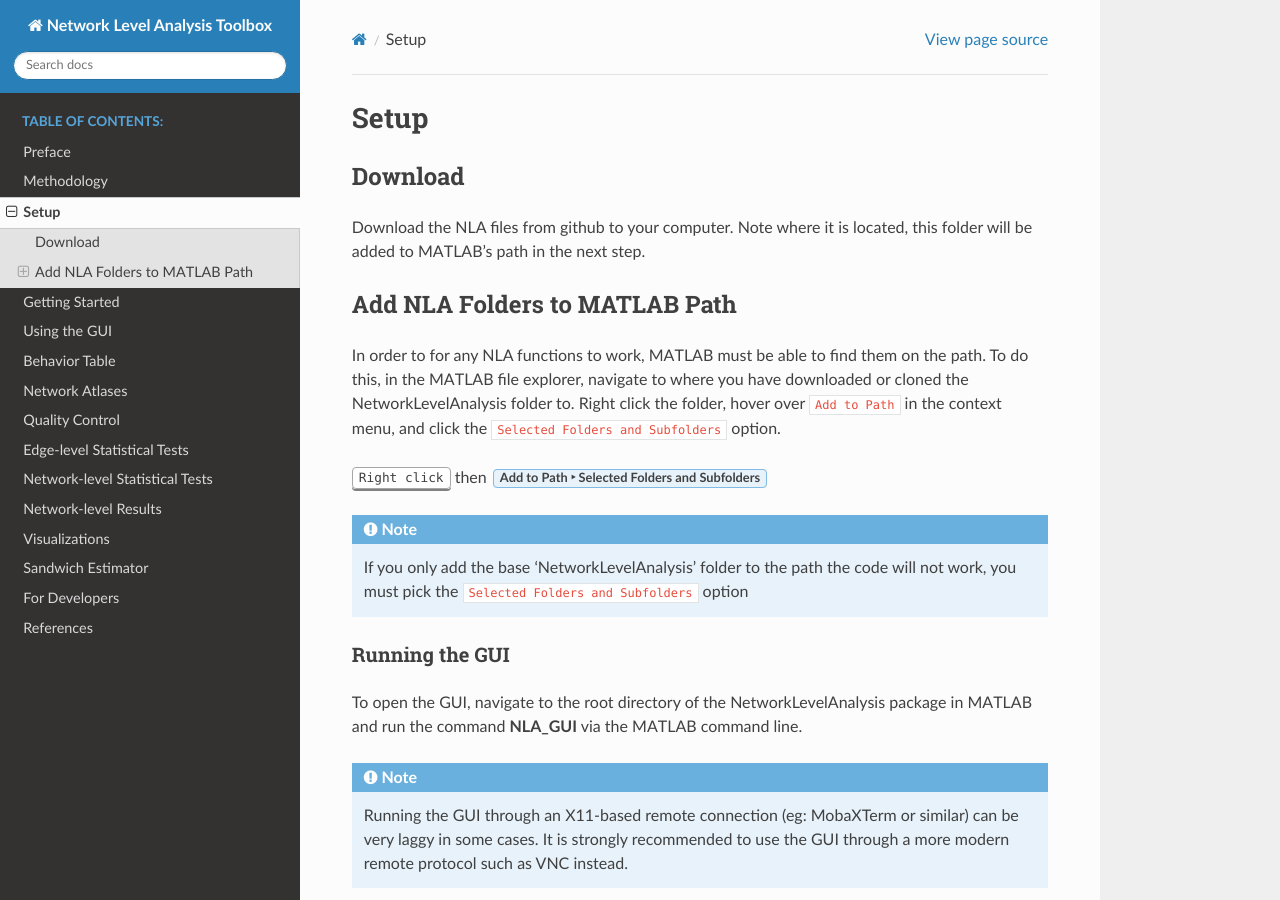
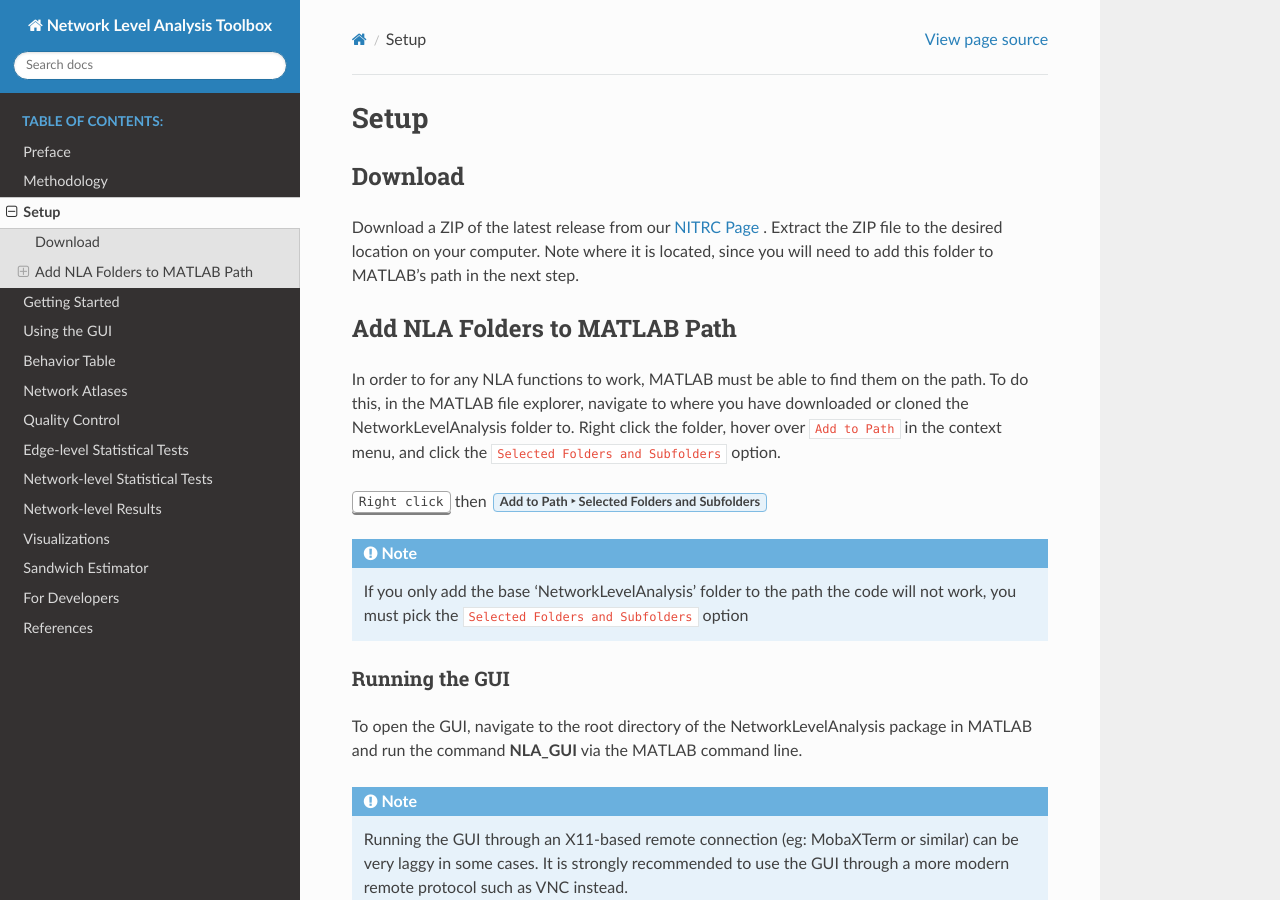
Before and after one commit to WheelockLab/NetworkLevelAnalysis, a Sphinx documentation site: the page built from docs/source/setup.rst, in a window 1280 px wide and 900 px high. Built offline with Sphinx 7.4.7 and the Read the Docs theme 3.1.0, drawn with Linux system fonts in a browser that asks for light colours.

Commit message:
Point users to NITRC page via link

```diff
--- a/docs/source/setup.rst
+++ b/docs/source/setup.rst
@@ -4,8 +4,7 @@ Setup
 Download
 --------------------------------
 
-Download the NLA files from github to your computer. Note where it is located, this folder will be added to
-MATLAB's path in the next step.
+Download a ZIP of the latest release from our  `NITRC Page <https://www.nitrc.org/projects/nla_toolbox>`_  . Extract the ZIP file to the desired location on your computer. Note where it is located, since you will need to add this folder to MATLAB's path in the next step.
 
 Add NLA Folders to MATLAB Path
 -------------------------------------
```
